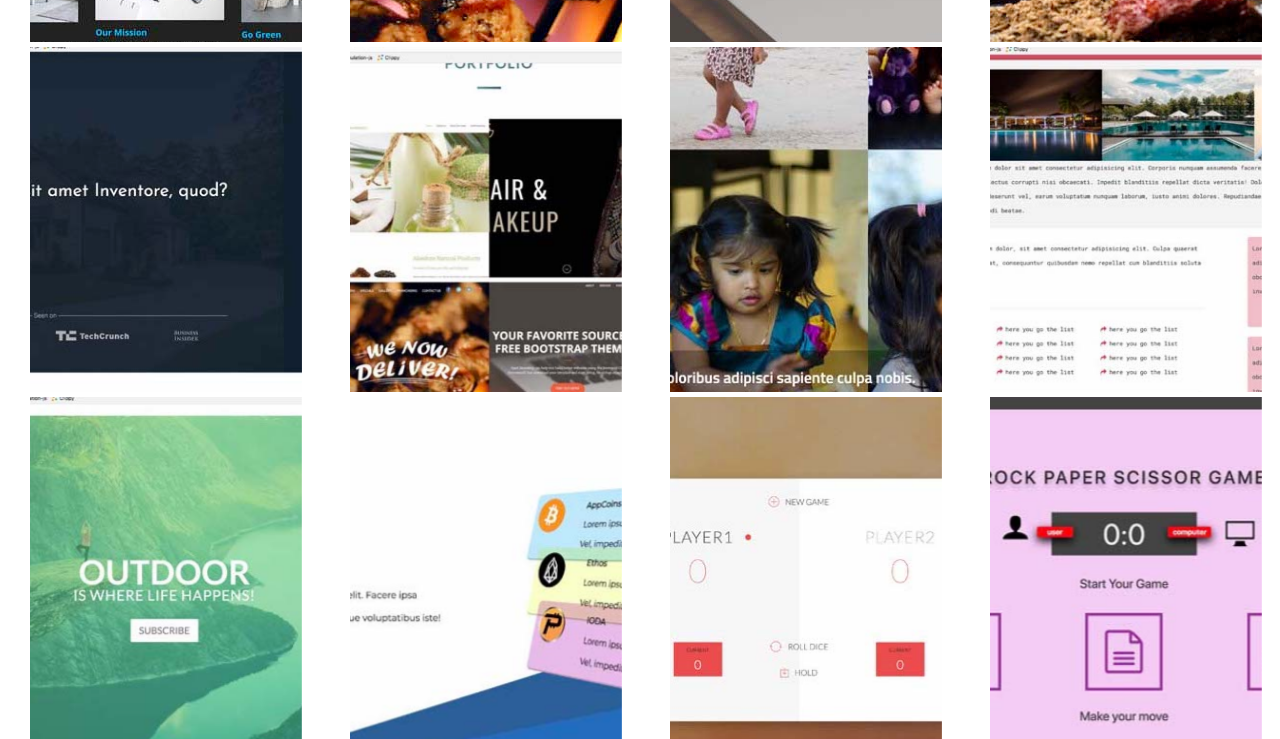
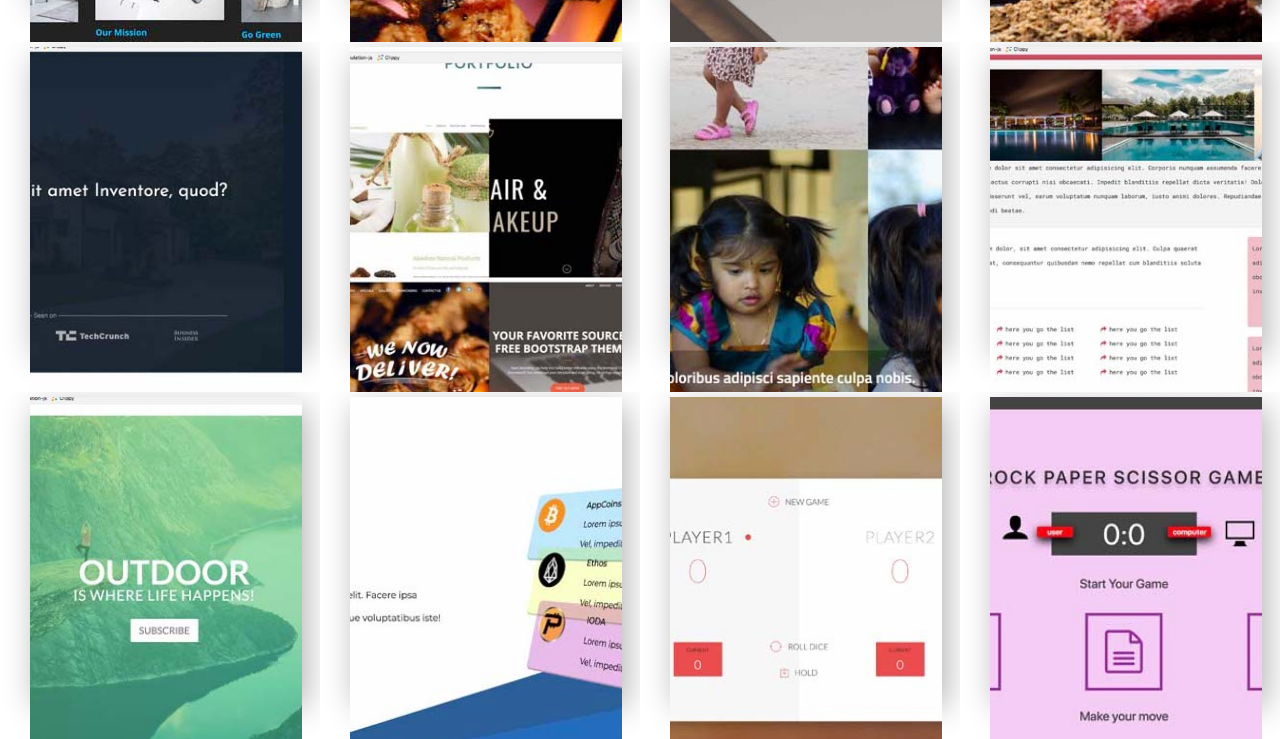
Before and after one commit to parvathyvd/webfolio-2018, a plain HTML site: page index.html in a window 1280 px wide. Shown: the part 3995-4734 px from the top of the page. Drawn offline with nearby package versions, Linux system fonts and the light colour scheme.

Commit message:
some minor style changes

```diff
--- a/scss/components/_card.scss
+++ b/scss/components/_card.scss
@@ -4,6 +4,7 @@
   position: relative;
   height: 35rem;
   overflow: hidden;
+
   &__side{
     transition: all .8s;
     position: absolute;
@@ -13,6 +14,10 @@
     backface-visibility: hidden;
     height: 30rem;
     max-width:100%;
+    mix-blend-mode: multiply;
+    box-shadow: .5rem 1rem 3rem rgba(0,0,0,0.3);
+
+
     &--front{
       width: 85%;
 
```
Also changed, not shown: css/style.css, img/14.jpg.
